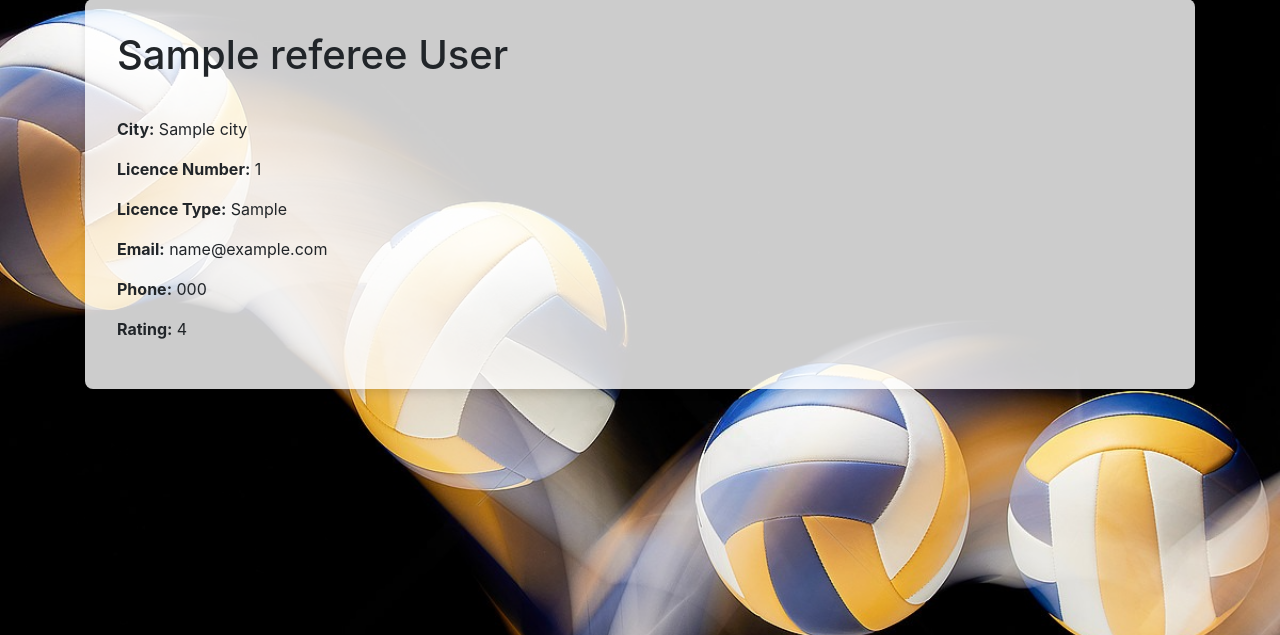
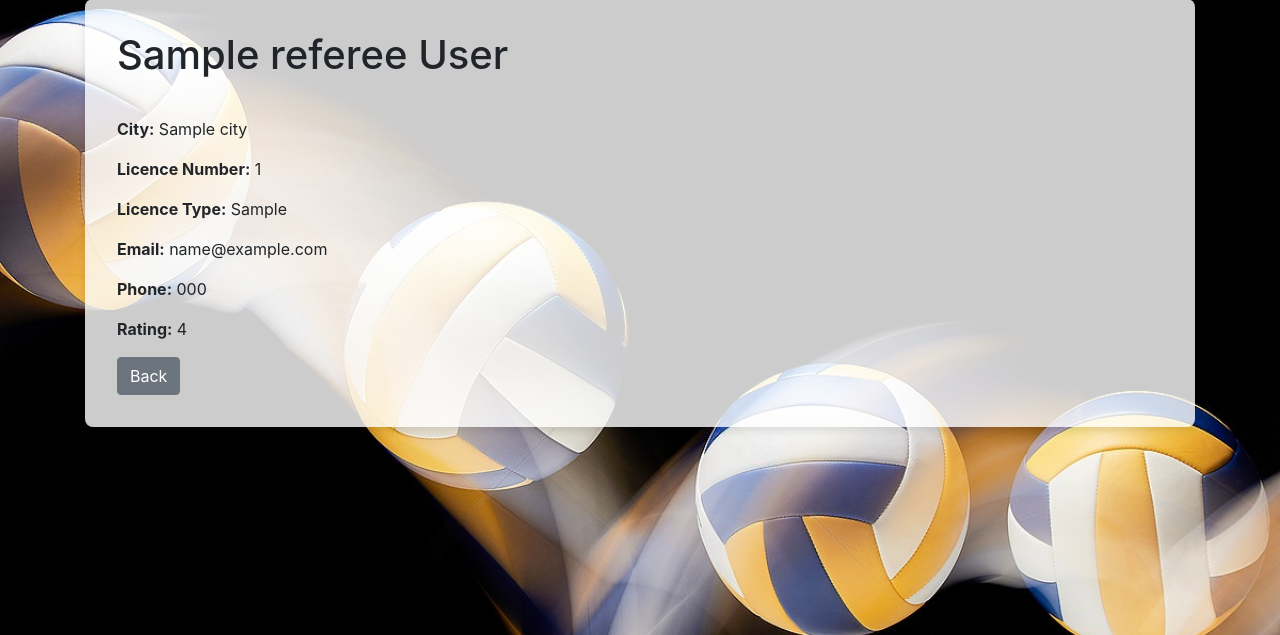
Before and after one commit to mikehoe/Referee_delegation_system, a Django app: template referees/templates/referee_detail.html in a window 1280 px wide. Shown: the part 57-692 px from the top of the page. Run offline with Django 5.2, Linux system fonts and the light colour scheme; the template is opened without the code that fills it: most values are stand-ins (such as "Sample title", 1, 10 or a date in 2020); some libraries are stand-ins or nearby versions.

```diff
--- a/referees/templates/referee_detail.html
+++ b/referees/templates/referee_detail.html
@@ -41,4 +41,12 @@
     <p></p>
 {% endif %}
 
+    <div class="d-flex justify-content-between">
+        <a href="{{ request.META.HTTP_REFERER|default:'/' }}" class="btn btn-secondary">Back</a>
+        {% if user.is_authenticated %}
+            {% if show_unavailability_button %}
+                <a href="{% url 'unavailabilities_list' referee.id %}" class="btn btn-primary">Unavailabilities</a>
+            {% endif %}
+        {% endif %}
+    </div>
 {% endblock %}
```
